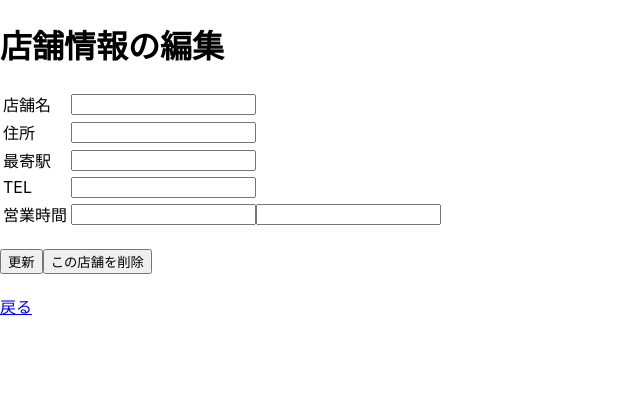
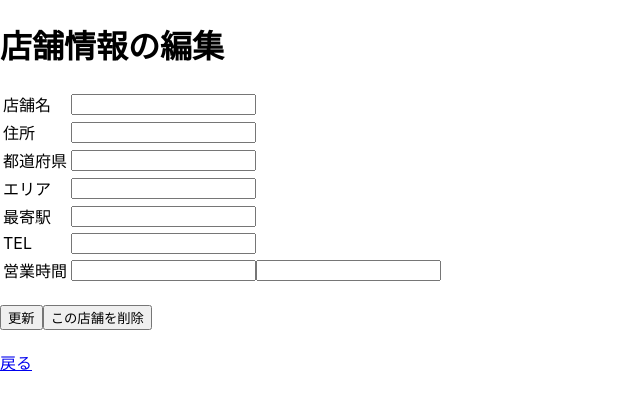
Before and after one commit to Tiffin2021/tiffin-react, a React (Create React App) app: page /shop_info_edit in a window 1280 px wide. Shown: the top 410 px of the page, without its empty margins (0-640 px from the left). Built offline with nearby package versions, Linux system fonts and the light colour scheme; no server answers.

Commit message:
accountInfoの追加項目(pref, area)の実装

```diff
--- a/src/model/ShopInfo.ts
+++ b/src/model/ShopInfo.ts
@@ -3,6 +3,8 @@ export type ShopInfo = {
   shop_accounts_id: number;
   name: string;
   address: string;
+  prefecture: string;
+  area: string;
   station: string;
   tel: string;
   opentime: string;
--- a/src/store/contexts/ShopInfoContext.tsx
+++ b/src/store/contexts/ShopInfoContext.tsx
@@ -13,6 +13,8 @@ const initialShopInfo: ShopInfo = {
   shop_accounts_id: 0,
   name: '',
   address: '',
+  prefecture: '',
+  area: '',
   station: '',
   tel: '',
   opentime: '',
--- a/src/views/ShopInfoEdit/ShopInfoEdit.tsx
+++ b/src/views/ShopInfoEdit/ShopInfoEdit.tsx
@@ -26,6 +26,18 @@ export const ShopInfoEdit: React.FC = () => {
   const changedAddress = (e: React.ChangeEvent<HTMLInputElement>) => {
     const newShopInfo = Object.assign({}, shopInfo);
     newShopInfo.address = e.target.value;
+    setShopInfo(newShopInfo);
+  };
+
+  const changedPrefecture = (e: React.ChangeEvent<HTMLInputElement>) => {
+    const newShopInfo = Object.assign({}, shopInfo);
+    newShopInfo.prefecture = e.target.value;
+    setShopInfo(newShopInfo);
+  };
+
+  const changedArea = (e: React.ChangeEvent<HTMLInputElement>) => {
+    const newShopInfo = Object.assign({}, shopInfo);
+    newShopInfo.area = e.target.value;
     setShopInfo(newShopInfo);
   };
 
@@ -90,6 +102,18 @@ export const ShopInfoEdit: React.FC = () => {
             </td>
           </tr>
           <tr>
+            <td>都道府県</td>
+            <td>
+              <input type="text" value={shopInfo.prefecture} onChange={changedPrefecture} />
+            </td>
+          </tr>
+          <tr>
+            <td>エリア</td>
+            <td>
+              <input type="text" value={shopInfo.area} onChange={changedArea} />
+            </td>
+          </tr>
+          <tr>
             <td>最寄駅</td>
             <td>
               <input type="text" value={shopInfo.station} onChange={changedStation} />
```
